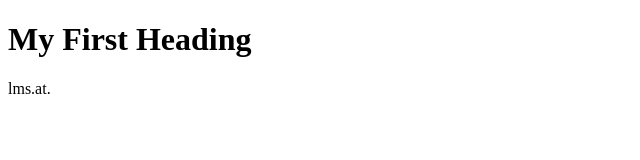
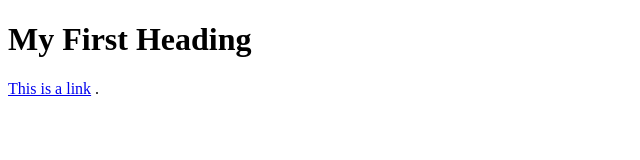
Before and after one commit to Anonymflo07/Biberhoehle-, a plain HTML site: page index.html in a window 1280 px wide. Shown: the whole page, without its empty margins (0-640 px from the left). Drawn offline with Linux system fonts and the light colour scheme.

Commit message:
Update index.html

```diff
--- a/index.html
+++ b/index.html
@@ -6,7 +6,7 @@
 <body>
 
 <h1>My First Heading</h1>
-<p>lms.at.</p>
+<p> <a href="https://www.w3schools.com">This is a link</a> .</p>
 
 </body>
 </html>
```
